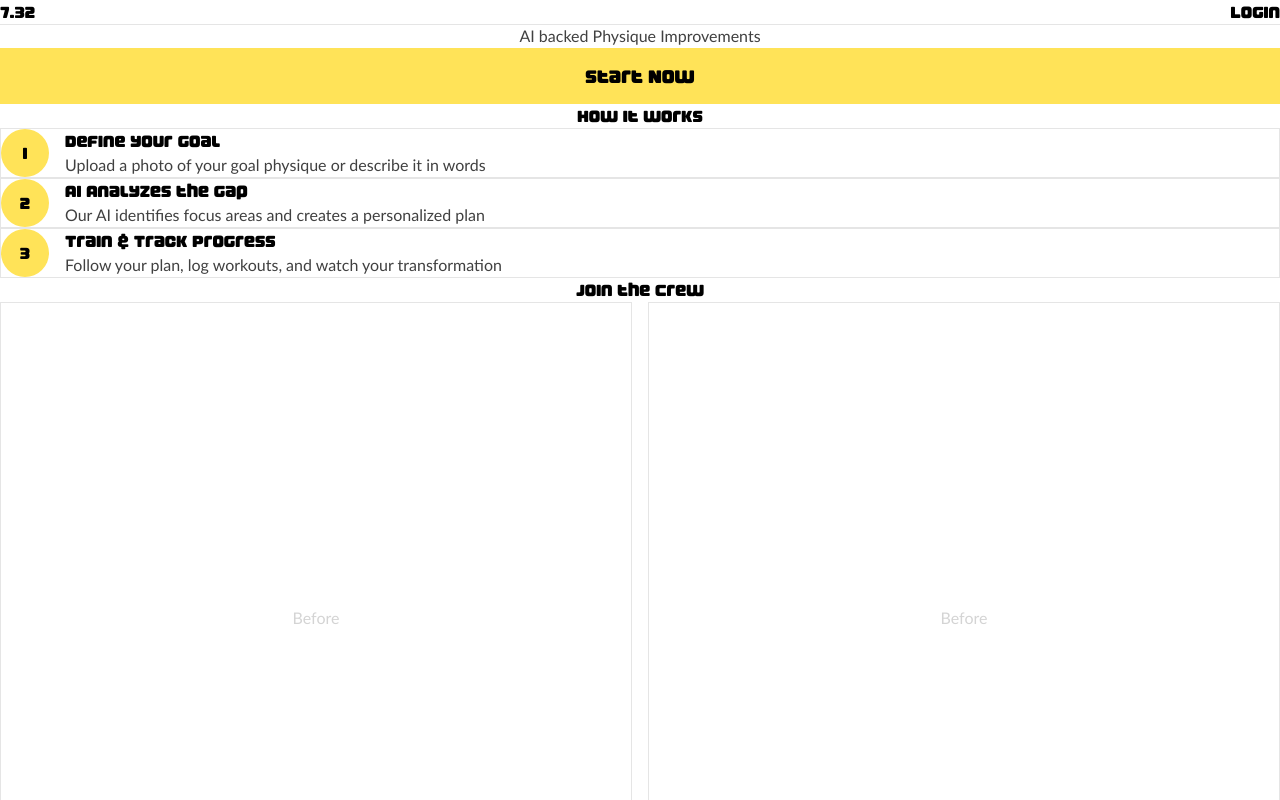
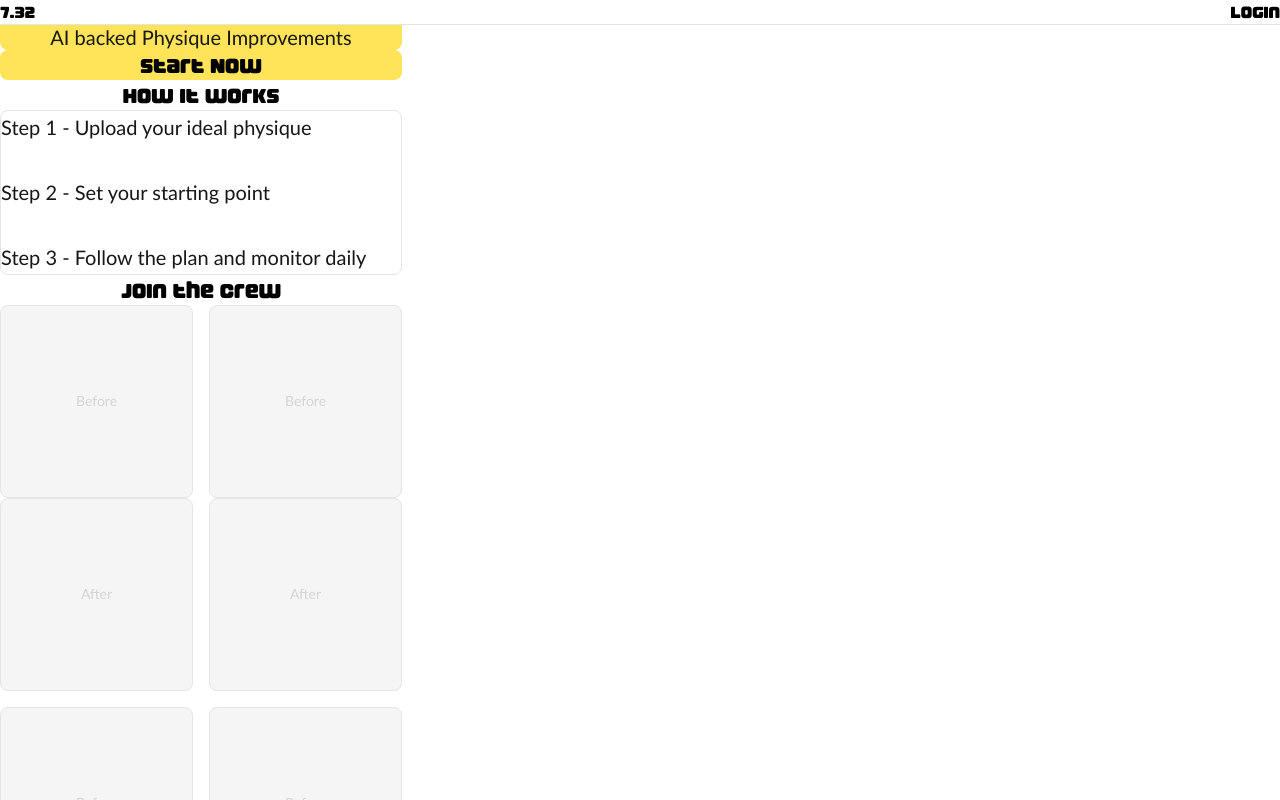
Before and after one commit to Toma732/gym-agent, a Next.js app: page /onboarding in a window 1280 px wide. Shown: the top 800 px of the page. Built offline with nearby package versions, Linux system fonts and the light colour scheme.

Commit message:
Rebuild onboarding to match Figma exactly: simpler layout, consistent 20px text, yellow hero box

```diff
--- a/app/onboarding/page.tsx
+++ b/app/onboarding/page.tsx
@@ -3,8 +3,6 @@
 import React from 'react';
 import { useRouter } from 'next/navigation';
 import { TopNav } from '@/components/layout/TopNav';
-import { Button } from '@/components/ui/Button';
-import { Card } from '@/components/ui/Card';
 
 export default function OnboardingFirstScreen() {
   const router = useRouter();
@@ -19,113 +17,79 @@ export default function OnboardingFirstScreen() {
       <TopNav showAuth={true} />
 
       {/* Main Content */}
-      <main className="pt-nav-top pb-16 min-h-screen">
-        <div className="max-w-mobile mx-auto px-4 sm:px-6 py-6 sm:py-8">
+      <main className="pt-nav-top pb-16">
+        <div className="max-w-[402px] mx-auto px-4">
+
           {/* Hero Section */}
-        <section className="mt-2xl mb-xl text-center">
-          <h1 className="font-display text-h1 text-primary-black mb-md">
+          <section className="mt-12 mb-8 text-center">
+            <div className="bg-primary-yellow rounded-lg py-4 px-6 mb-4">
+              <h1 className="font-display text-[20px] leading-tight text-primary-black mb-2">
                 Enough guessing, time for results
               </h1>
-          <p className="font-body text-body text-gray-700 mb-lg">
+              <p className="font-body text-[20px] leading-tight text-gray-900">
                 AI backed Physique Improvements
               </p>
-          <Button variant="primary" fullWidth onClick={handleStartNow}>
+            </div>
+            <button
+              onClick={handleStartNow}
+              className="w-full bg-primary-yellow font-display text-[20px] text-primary-black py-3 px-6 rounded-lg hover:bg-yellow-400 transition"
+            >
               Start Now
-          </Button>
+            </button>
           </section>
 
           {/* How It Works */}
-        <section className="mb-xl">
-          <h2 className="font-display text-h2 text-primary-black mb-lg text-center">
+          <section className="mb-8">
+            <h2 className="font-display text-[20px] text-primary-black text-center mb-6">
               How It Works
             </h2>
 
-          <div className="space-y-md">
-            {/* Step 1 */}
-            <Card>
-              <div className="flex items-start gap-md">
-                <div className="flex-shrink-0 w-12 h-12 bg-primary-yellow rounded-full flex items-center justify-center">
-                  <span className="font-display text-h3 text-primary-black">1</span>
-                </div>
-                <div>
-                  <h3 className="font-display text-h3 text-primary-black mb-xs">
-                    Define Your Goal
-                  </h3>
-                  <p className="font-body text-body text-gray-700">
-                    Upload a photo of your goal physique or describe it in words
+            <div className="bg-white border border-gray-200 rounded-lg p-6">
+              <p className="font-body text-[20px] text-gray-900 leading-relaxed whitespace-pre-line">
+                {`Step 1 - Upload your ideal physique
+
+Step 2 - Set your starting point
+
+Step 3 - Follow the plan and monitor daily`}
               </p>
-                </div>
-              </div>
-            </Card>
-
-            {/* Step 2 */}
-            <Card>
-              <div className="flex items-start gap-md">
-                <div className="flex-shrink-0 w-12 h-12 bg-primary-yellow rounded-full flex items-center justify-center">
-                  <span className="font-display text-h3 text-primary-black">2</span>
-                </div>
-                <div>
-                  <h3 className="font-display text-h3 text-primary-black mb-xs">
-                    AI Analyzes the Gap
-                  </h3>
-                  <p className="font-body text-body text-gray-700">
-                    Our AI identifies focus areas and creates a personalized plan
-                  </p>
-                </div>
-              </div>
-            </Card>
-
-            {/* Step 3 */}
-            <Card>
-              <div className="flex items-start gap-md">
-                <div className="flex-shrink-0 w-12 h-12 bg-primary-yellow rounded-full flex items-center justify-center">
-                  <span className="font-display text-h3 text-primary-black">3</span>
-                </div>
-                <div>
-                  <h3 className="font-display text-h3 text-primary-black mb-xs">
-                    Train & Track Progress
-                  </h3>
-                  <p className="font-body text-body text-gray-700">
-                    Follow your plan, log workouts, and watch your transformation
-                  </p>
-                </div>
-              </div>
-            </Card>
             </div>
           </section>
 
-        {/* Join the Crew (Social Proof) */}
-        <section className="mb-xl">
-          <h2 className="font-display text-h2 text-primary-black mb-lg text-center">
-            Join the Crew
+          {/* Join the Crew */}
+          <section className="mb-8">
+            <h2 className="font-display text-[20px] text-primary-black text-center mb-6">
+              Join the crew
             </h2>
 
-          <div className="grid grid-cols-2 gap-md mb-lg">
-            {/* Placeholder for before/after images */}
+            <div className="grid grid-cols-2 gap-4">
               {[1, 2, 3, 4].map((i) => (
-              <div key={i} className="space-y-xs">
-                <Card className="aspect-square bg-gray-100 flex items-center justify-center">
-                  <span className="font-body text-body-sm text-gray-300">Before</span>
-                </Card>
-                <Card className="aspect-square bg-gray-100 flex items-center justify-center">
-                  <span className="font-body text-body-sm text-gray-300">After</span>
-                </Card>
+                <div key={i} className="space-y-2">
+                  <div className="aspect-square bg-gray-100 border border-gray-200 rounded-lg flex items-center justify-center">
+                    <span className="font-body text-sm text-gray-300">Before</span>
+                  </div>
+                  <div className="aspect-square bg-gray-100 border border-gray-200 rounded-lg flex items-center justify-center">
+                    <span className="font-body text-sm text-gray-300">After</span>
+                  </div>
                 </div>
               ))}
             </div>
           </section>
 
           {/* CTA */}
-        <section className="text-center">
-          <Button variant="primary" fullWidth onClick={handleStartNow}>
+          <section className="mb-8">
+            <button
+              onClick={handleStartNow}
+              className="w-full bg-primary-yellow font-display text-[20px] text-primary-black py-3 px-6 rounded-lg hover:bg-yellow-400 transition"
+            >
               Start Now
-          </Button>
+            </button>
           </section>
 
           {/* Footer */}
-        <footer className="mt-xl text-center">
-          <p className="font-body text-body-sm text-gray-700">
-            © 2026 7.32 Coach • Privacy • Terms
+          <footer className="text-center">
+            <p className="font-body text-[20px] text-gray-700 leading-relaxed">
+              © 2026 7.32 Body LLC<br />
+              All Rights Reserved
             </p>
           </footer>
         </div>
```
Lines whose indentation alone changed are shown as unchanged.
